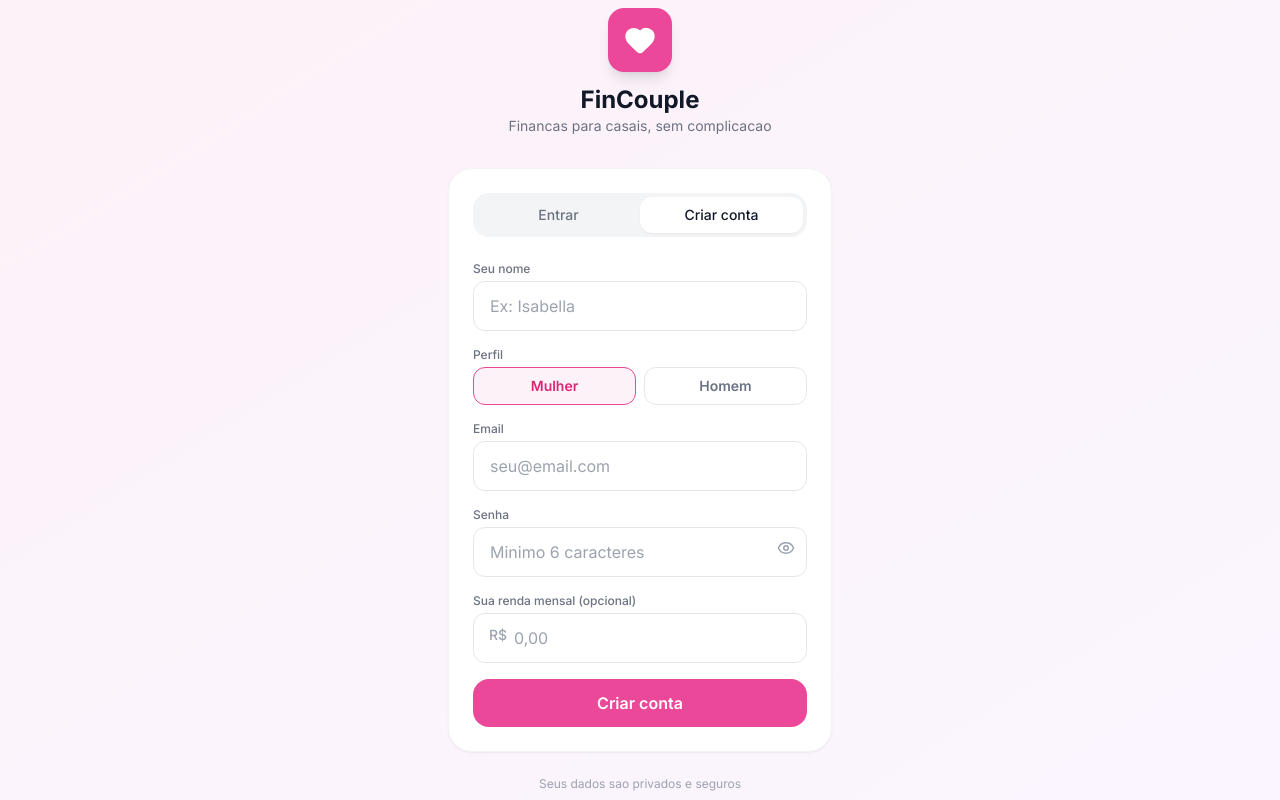
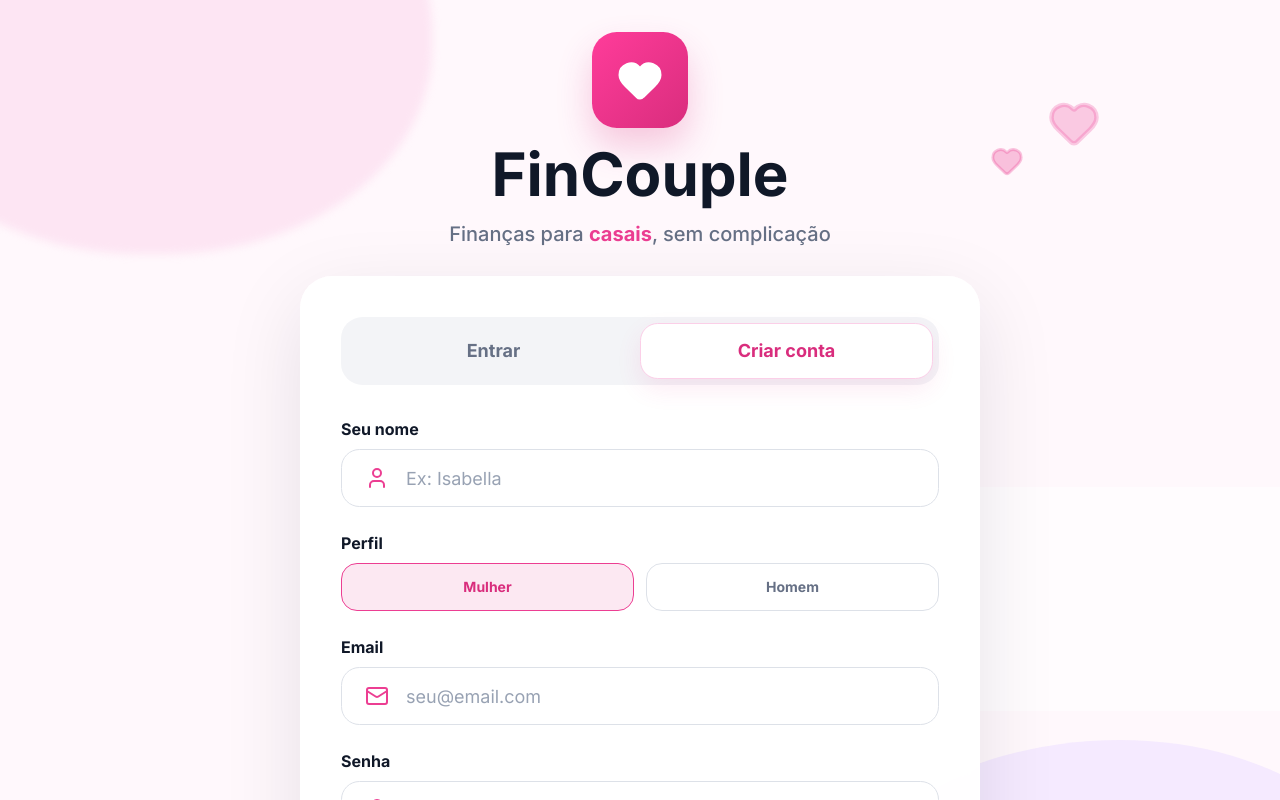
Before and after one commit to gutooz/app-finance, a React (Vite) app in the folder frontend/: page /auth in a window 1280 px wide. Both pictures are taken after a click on the button "Criar conta". Shown: the top 800 px of the page. Built offline with nearby package versions, Linux system fonts and the light colour scheme; no server answers.

Commit message:
Redesign authentication screen

```diff
--- a/frontend/src/pages/Auth.tsx
+++ b/frontend/src/pages/Auth.tsx
@@ -1,10 +1,62 @@
 import { useState } from 'react'
 import { useNavigate } from 'react-router-dom'
-import { Heart, Eye, EyeOff } from 'lucide-react'
+import {
+  BadgeDollarSign,
+  Eye,
+  EyeOff,
+  Heart,
+  Lock,
+  Mail,
+  ShieldCheck,
+  User,
+} from 'lucide-react'
 import { useStore } from '../store/useStore'
 import { loginUser, registerUser } from '../api/client'
 
 type Mode = 'login' | 'register'
+
+function getErrorMessage(error: unknown, fallback: string) {
+  if (typeof error === 'object' && error && 'response' in error) {
+    const response = (error as { response?: { data?: { detail?: string } } }).response
+    if (response?.data?.detail) return response.data.detail
+  }
+  if (error instanceof Error) return error.message
+  return fallback
+}
+
+function CoupleIllustration() {
+  return (
+    <svg
+      className="pointer-events-none absolute bottom-0 left-0 hidden h-[420px] w-[520px] text-pink-300 opacity-70 lg:block"
+      viewBox="0 0 520 420"
+      fill="none"
+      aria-hidden="true"
+    >
+      <path d="M0 350H520V420H0V350Z" fill="#FCE8F2" />
+      <path d="M20 260H45V350H20V260Z" fill="#F9D8EA" opacity=".45" />
+      <path d="M62 238H92V350H62V238Z" fill="#F9D8EA" opacity=".42" />
+      <path d="M118 225H160V350H118V225Z" fill="#F7CBE4" opacity=".36" />
+      <path d="M186 202H230V350H186V202Z" fill="#F2BADA" opacity=".34" />
+      <path d="M260 244H300V350H260V244Z" fill="#F8D8EA" opacity=".38" />
+      <path d="M330 270H370V350H330V270Z" fill="#F8D8EA" opacity=".35" />
+      <path d="M120 349C137 302 163 281 199 286C236 292 260 317 274 349H120Z" fill="#F3B5D7" />
+      <path d="M216 349C224 304 244 280 277 281C314 282 338 310 354 349H216Z" fill="#F7C3DE" />
+      <circle cx="205" cy="244" r="32" fill="#D95C9A" />
+      <path d="M178 245C186 217 206 204 231 212C238 238 226 259 197 270C188 264 181 256 178 245Z" fill="#C94788" />
+      <circle cx="281" cy="253" r="34" fill="#F09BC6" />
+      <path d="M250 253C258 222 280 209 307 219C320 244 310 272 275 290C261 282 253 270 250 253Z" fill="#EA82B8" />
+      <path d="M222 297C254 296 283 313 305 348H190C195 318 205 302 222 297Z" fill="#FFE4F1" />
+      <path d="M287 302C322 308 344 325 361 349H242C247 322 262 306 287 302Z" fill="#FFD4EA" />
+      <path d="M228 295C248 310 275 314 308 307" stroke="#C94788" strokeWidth="18" strokeLinecap="round" />
+      <path d="M74 350C73 316 83 291 105 274" stroke="#F3A7CD" strokeWidth="8" strokeLinecap="round" />
+      <path d="M75 324C45 317 31 299 31 271C58 276 73 294 75 324Z" fill="#F4B4D5" opacity=".8" />
+      <path d="M81 306C98 280 116 270 136 275C129 300 111 312 81 306Z" fill="#F4B4D5" opacity=".75" />
+      <path d="M66 292C47 271 42 250 51 230C73 244 78 265 66 292Z" fill="#F4B4D5" opacity=".7" />
+      <path d="M48 350H112L105 395H56L48 350Z" fill="#FFEAF4" />
+      <path d="M55 350H105" stroke="#F2A9CC" strokeWidth="6" strokeLinecap="round" />
+    </svg>
+  )
+}
 
 export default function Auth() {
   const navigate = useNavigate()
@@ -21,24 +73,32 @@ export default function Auth() {
   const [error, setError] = useState('')
 
   const handleLogin = async () => {
-    setLoading(true); setError('')
+    setLoading(true)
+    setError('')
     try {
       const data = await loginUser({ email, password })
       setSession({ access_token: data.session.access_token, user: data.user })
       if (data.profile) setProfile(data.profile)
       if (data.couple) setCouple(data.couple)
       navigate(data.couple ? '/dashboard' : '/setup')
-    } catch (e: any) {
-      setError(e.response?.data?.detail || e.message || 'Email ou senha incorretos')
+    } catch (error: unknown) {
+      setError(getErrorMessage(error, 'Email ou senha incorretos'))
     } finally {
       setLoading(false)
     }
   }
 
   const handleRegister = async () => {
-    if (!name.trim()) { setError('Digite seu nome'); return }
-    if (password.length < 6) { setError('Senha deve ter ao menos 6 caracteres'); return }
-    setLoading(true); setError('')
+    if (!name.trim()) {
+      setError('Digite seu nome')
+      return
+    }
+    if (password.length < 6) {
+      setError('Senha deve ter ao menos 6 caracteres')
+      return
+    }
+    setLoading(true)
+    setError('')
     try {
       const data = await registerUser({
         email,
@@ -49,63 +109,109 @@ export default function Auth() {
       })
       setSession({ access_token: data.session.access_token, user: data.user })
       navigate('/setup')
-    } catch (e: any) {
-      const detail = e.response?.data?.detail || e.message
-      setError(detail?.includes('ja cadastrado') ? 'Este email ja esta cadastrado. Faca login.' : detail)
+    } catch (error: unknown) {
+      const detail = getErrorMessage(error, 'Não foi possível criar sua conta')
+      setError(detail?.includes('ja cadastrado') ? 'Este email ja está cadastrado. Faça login.' : detail)
     } finally {
       setLoading(false)
     }
   }
 
-  const handleSubmit = () => mode === 'login' ? handleLogin() : handleRegister()
-
-  const authThemeClass = mode === 'register' && gender === 'male' ? 'theme-male' : ''
+  const handleSubmit = () => (mode === 'login' ? handleLogin() : handleRegister())
 
   return (
-    <div className={`${authThemeClass} min-h-screen bg-gradient-to-br from-pink-50 to-purple-50 flex flex-col items-center justify-center px-6`}>
-      <div className="mb-8 text-center">
-        <div className="w-16 h-16 bg-pink-500 rounded-2xl flex items-center justify-center mx-auto mb-3 shadow-lg">
-          <Heart className="text-white" size={32} fill="white" />
+    <main className="relative min-h-screen overflow-hidden bg-[#FFF8FC] px-4 py-8 text-[#101828] sm:px-6 lg:px-8">
+      <div className="absolute -left-32 -top-44 h-[430px] w-[560px] rounded-[48%] bg-pink-200/45 blur-sm" />
+      <div className="absolute -right-32 bottom-0 h-[420px] w-[600px] rounded-[52%_48%_0_0] bg-[#F4E9FF]/90" />
+      <div className="absolute right-0 top-[42%] hidden h-56 w-[44vw] rounded-l-full bg-white/45 lg:block" />
+      <div className="absolute right-[14%] top-24 hidden text-[#EC3E92]/25 md:block">
+        <Heart size={54} fill="currentColor" />
       </div>
-        <h1 className="text-2xl font-bold text-gray-900">FinCouple</h1>
-        <p className="text-gray-500 text-sm">Financas para casais, sem complicacao</p>
+      <div className="absolute right-[20%] top-36 hidden text-[#EC3E92]/30 md:block">
+        <Heart size={34} fill="currentColor" />
       </div>
 
-      <div className="w-full max-w-sm bg-white rounded-3xl shadow-sm border border-gray-100 p-6">
-        <div className="flex bg-gray-100 rounded-2xl p-1 mb-6">
-          {(['login', 'register'] as Mode[]).map((m) => (
+      <CoupleIllustration />
+
+      <section className="relative z-10 mx-auto flex min-h-[calc(100vh-4rem)] w-full max-w-5xl flex-col items-center justify-center">
+        <header className="mb-6 text-center sm:mb-7">
+          <div className="mx-auto mb-4 flex h-20 w-20 items-center justify-center rounded-[1.55rem] bg-gradient-to-br from-[#FF3C9A] to-[#D92D7D] shadow-[0_18px_35px_rgba(217,45,125,0.24)] sm:h-24 sm:w-24">
+            <Heart className="h-10 w-10 text-white sm:h-12 sm:w-12" fill="white" strokeWidth={1.5} />
+          </div>
+          <h1 className="text-5xl font-extrabold leading-none tracking-normal text-[#101828] sm:text-6xl">
+            FinCouple
+          </h1>
+          <p className="mt-4 text-lg font-medium text-[#667085] sm:text-xl">
+            Finanças para <span className="font-bold text-[#EC3E92]">casais</span>, sem complicação
+          </p>
+        </header>
+
+        <div className="w-full max-w-[680px] rounded-[2rem] border border-white/80 bg-white/95 p-5 shadow-[0_24px_80px_rgba(16,24,40,0.10)] backdrop-blur sm:p-8 md:p-10">
+          <div className="mb-8 grid grid-cols-2 rounded-[1.35rem] bg-[#F3F4F7] p-1.5">
+            {(['login', 'register'] as Mode[]).map((item) => {
+              const active = mode === item
+              return (
                 <button
-              key={m}
-              onClick={() => { setMode(m); setError('') }}
-              className={`flex-1 py-2 rounded-xl text-sm font-medium transition-all ${
-                mode === m ? 'bg-white text-gray-900 shadow-sm' : 'text-gray-500'
+                  key={item}
+                  type="button"
+                  onClick={() => {
+                    setMode(item)
+                    setError('')
+                  }}
+                  className={`h-14 rounded-[1.1rem] text-base font-bold transition-all focus:outline-none focus-visible:ring-4 focus-visible:ring-pink-200 sm:text-lg ${
+                    active
+                      ? 'border border-pink-200 bg-white text-[#D92D7D] shadow-[0_10px_24px_rgba(236,62,146,0.10)]'
+                      : 'text-[#667085] hover:text-[#101828]'
                   }`}
+                  aria-pressed={active}
                 >
-              {m === 'login' ? 'Entrar' : 'Criar conta'}
+                  {item === 'login' ? 'Entrar' : 'Criar conta'}
                 </button>
-          ))}
+              )
+            })}
           </div>
 
-        <div className="space-y-4">
+          <form
+            className="space-y-6"
+            onSubmit={(event) => {
+              event.preventDefault()
+              handleSubmit()
+            }}
+          >
             {mode === 'register' && (
               <>
                 <div>
-                <label className="block text-xs font-medium text-gray-500 mb-1">Seu nome</label>
-                <input className="input" placeholder="Ex: Isabella" value={name} onChange={e => setName(e.target.value)} />
+                  <label htmlFor="name" className="mb-2 block text-base font-bold text-[#101828]">
+                    Seu nome
+                  </label>
+                  <div className="relative">
+                    <User className="pointer-events-none absolute left-6 top-1/2 h-6 w-6 -translate-y-1/2 text-[#EC3E92]" />
+                    <input
+                      id="name"
+                      className="h-[58px] w-full rounded-[1.15rem] border border-[#DDE1E8] bg-white pl-16 pr-5 text-lg text-[#101828] outline-none transition placeholder:text-[#98A2B3] focus:border-[#EC3E92] focus:ring-4 focus:ring-pink-100"
+                      placeholder="Ex: Isabella"
+                      value={name}
+                      onChange={(event) => setName(event.target.value)}
+                      autoComplete="name"
+                    />
                   </div>
+                </div>
+
                 <div>
-                <label className="block text-xs font-medium text-gray-500 mb-1">Perfil</label>
-                <div className="grid grid-cols-2 gap-2">
-                  {[{ value: 'female' as const, label: 'Mulher' }, { value: 'male' as const, label: 'Homem' }].map(opt => (
+                  <span className="mb-2 block text-base font-bold text-[#101828]">Perfil</span>
+                  <div className="grid grid-cols-2 gap-3">
+                    {[{ value: 'female' as const, label: 'Mulher' }, { value: 'male' as const, label: 'Homem' }].map((option) => (
                       <button
-                      key={opt.value}
+                        key={option.value}
                         type="button"
-                      onClick={() => setGender(opt.value)}
-                      className={`rounded-xl border px-3 py-2 text-sm font-semibold transition-colors ${
-                        gender === opt.value ? 'border-pink-500 bg-pink-50 text-pink-600' : 'border-gray-200 text-gray-500 hover:border-pink-300'
+                        onClick={() => setGender(option.value)}
+                        className={`h-12 rounded-2xl border px-4 text-sm font-bold transition focus:outline-none focus-visible:ring-4 focus-visible:ring-pink-200 ${
+                          gender === option.value
+                            ? 'border-[#EC3E92] bg-[#FCE8F2] text-[#D92D7D]'
+                            : 'border-[#DDE1E8] bg-white text-[#667085] hover:border-pink-200'
                         }`}
                       >
-                      {opt.label}
+                        {option.label}
                       </button>
                     ))}
                   </div>
@@ -114,59 +220,96 @@ export default function Auth() {
             )}
 
             <div>
-            <label className="block text-xs font-medium text-gray-500 mb-1">Email</label>
+              <label htmlFor="email" className="mb-2 block text-base font-bold text-[#101828]">
+                Email
+              </label>
+              <div className="relative">
+                <Mail className="pointer-events-none absolute left-6 top-1/2 h-6 w-6 -translate-y-1/2 text-[#EC3E92]" />
                 <input
-              className="input"
+                  id="email"
+                  className="h-[58px] w-full rounded-[1.15rem] border border-[#DDE1E8] bg-white pl-16 pr-5 text-lg text-[#101828] outline-none transition placeholder:text-[#98A2B3] focus:border-[#EC3E92] focus:ring-4 focus:ring-pink-100"
                   type="email"
                   placeholder="seu@email.com"
                   value={email}
-              onChange={e => setEmail(e.target.value)}
-              onKeyDown={e => e.key === 'Enter' && handleSubmit()}
+                  onChange={(event) => setEmail(event.target.value)}
+                  autoComplete="email"
+                  required
                 />
+              </div>
             </div>
 
             <div>
-            <label className="block text-xs font-medium text-gray-500 mb-1">Senha</label>
+              <label htmlFor="password" className="mb-2 block text-base font-bold text-[#101828]">
+                Senha
+              </label>
               <div className="relative">
+                <Lock className="pointer-events-none absolute left-6 top-1/2 h-6 w-6 -translate-y-1/2 text-[#EC3E92]" />
                 <input
-                className="input pr-12"
+                  id="password"
+                  className="h-[58px] w-full rounded-[1.15rem] border border-[#DDE1E8] bg-white pl-16 pr-16 text-lg text-[#101828] outline-none transition placeholder:text-[#98A2B3] focus:border-[#EC3E92] focus:ring-4 focus:ring-pink-100"
                   type={showPass ? 'text' : 'password'}
-                placeholder="Minimo 6 caracteres"
+                  placeholder="Mínimo 6 caracteres"
                   value={password}
-                onChange={e => setPassword(e.target.value)}
-                onKeyDown={e => e.key === 'Enter' && handleSubmit()}
+                  onChange={(event) => setPassword(event.target.value)}
+                  autoComplete={mode === 'login' ? 'current-password' : 'new-password'}
+                  minLength={mode === 'register' ? 6 : undefined}
+                  required
                 />
-              <button type="button" onClick={() => setShowPass(v => !v)} className="absolute right-3 top-3 text-gray-400">
-                {showPass ? <EyeOff size={18} /> : <Eye size={18} />}
+                <button
+                  type="button"
+                  onClick={() => setShowPass((value) => !value)}
+                  className="absolute right-5 top-1/2 flex h-10 w-10 -translate-y-1/2 items-center justify-center rounded-full text-[#98A2B3] transition hover:bg-pink-50 hover:text-[#EC3E92] focus:outline-none focus-visible:ring-4 focus-visible:ring-pink-200"
+                  aria-label={showPass ? 'Ocultar senha' : 'Mostrar senha'}
+                >
+                  {showPass ? <EyeOff size={22} /> : <Eye size={22} />}
                 </button>
               </div>
             </div>
 
             {mode === 'register' && (
               <div>
-              <label className="block text-xs font-medium text-gray-500 mb-1">Sua renda mensal (opcional)</label>
+                <label htmlFor="income" className="mb-2 block text-base font-bold text-[#101828]">
+                  Sua renda mensal <span className="font-medium text-[#667085]">(opcional)</span>
+                </label>
                 <div className="relative">
-                <span className="absolute left-4 top-3 text-gray-400 text-sm font-medium">R$</span>
-                <input className="input pl-10" placeholder="0,00" type="number" value={income} onChange={e => setIncome(e.target.value)} />
+                  <BadgeDollarSign className="pointer-events-none absolute left-6 top-1/2 h-6 w-6 -translate-y-1/2 text-[#EC3E92]" />
+                  <input
+                    id="income"
+                    className="h-[58px] w-full rounded-[1.15rem] border border-[#DDE1E8] bg-white pl-16 pr-5 text-lg text-[#101828] outline-none transition placeholder:text-[#98A2B3] focus:border-[#EC3E92] focus:ring-4 focus:ring-pink-100"
+                    placeholder="0,00"
+                    type="number"
+                    value={income}
+                    onChange={(event) => setIncome(event.target.value)}
+                    min="0"
+                    step="0.01"
+                    inputMode="decimal"
+                  />
                 </div>
               </div>
             )}
 
             {error && (
-            <div className="bg-red-50 border border-red-100 text-red-600 text-sm px-3 py-2 rounded-xl">{error}</div>
+              <p className="rounded-2xl border border-red-100 bg-red-50 px-4 py-3 text-sm font-semibold text-red-600" role="alert">
+                {error}
+              </p>
             )}
 
             <button
-            className="btn-primary mt-2"
-            onClick={handleSubmit}
+              className="mt-2 flex h-[58px] w-full items-center justify-center rounded-[1.15rem] bg-gradient-to-r from-[#FF2F92] to-[#D92D7D] text-xl font-extrabold text-white shadow-[0_16px_30px_rgba(236,62,146,0.24)] transition hover:-translate-y-0.5 hover:shadow-[0_20px_36px_rgba(236,62,146,0.30)] active:translate-y-0 disabled:cursor-not-allowed disabled:opacity-60 disabled:shadow-none"
+              type="submit"
               disabled={loading || !email || !password}
+              aria-busy={loading}
             >
-            {loading ? '...' : mode === 'login' ? 'Entrar' : 'Criar conta'}
+              {loading ? 'Aguarde...' : mode === 'login' ? 'Entrar' : 'Criar conta'}
             </button>
-        </div>
+          </form>
         </div>
 
-      <p className="text-xs text-gray-400 mt-6">Seus dados sao privados e seguros</p>
-    </div>
+        <p className="mt-6 flex items-center justify-center gap-3 text-center text-base font-medium text-[#667085]">
+          <ShieldCheck className="h-7 w-7 text-[#EC3E92]" />
+          Seus dados são privados e seguros
+        </p>
+      </section>
+    </main>
   )
 }
```
Lines whose indentation alone changed are shown as unchanged.
